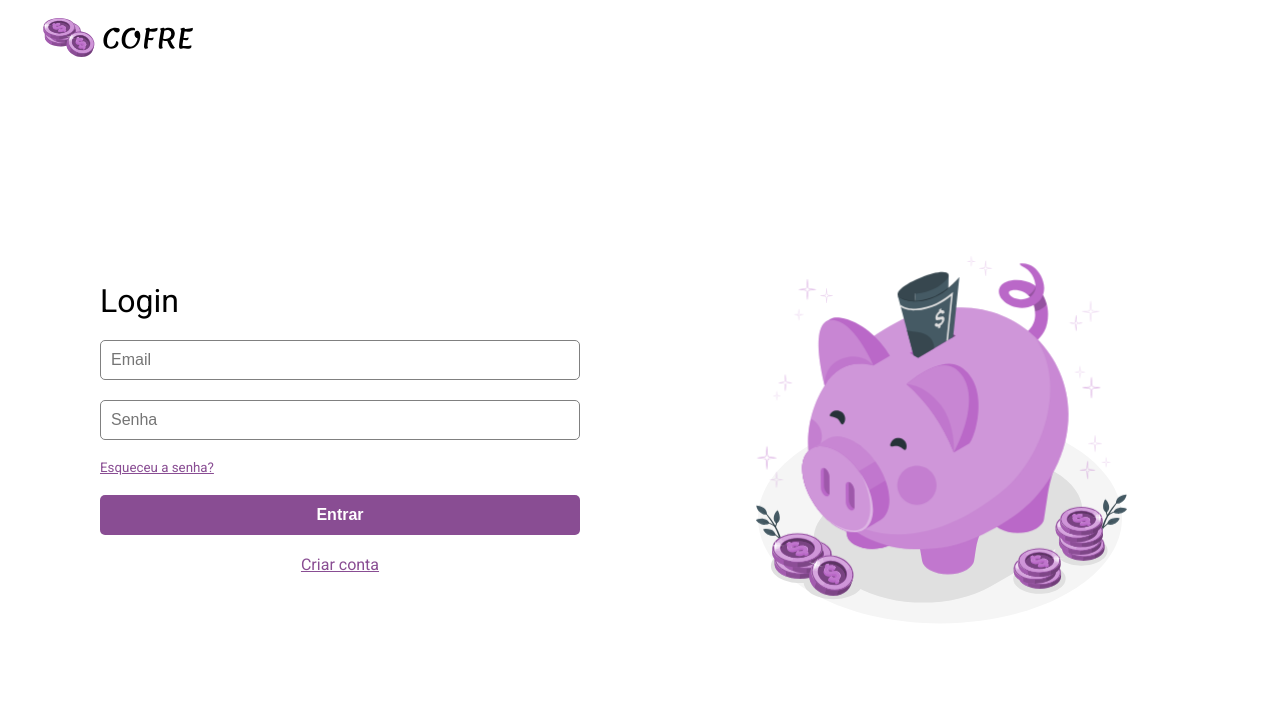
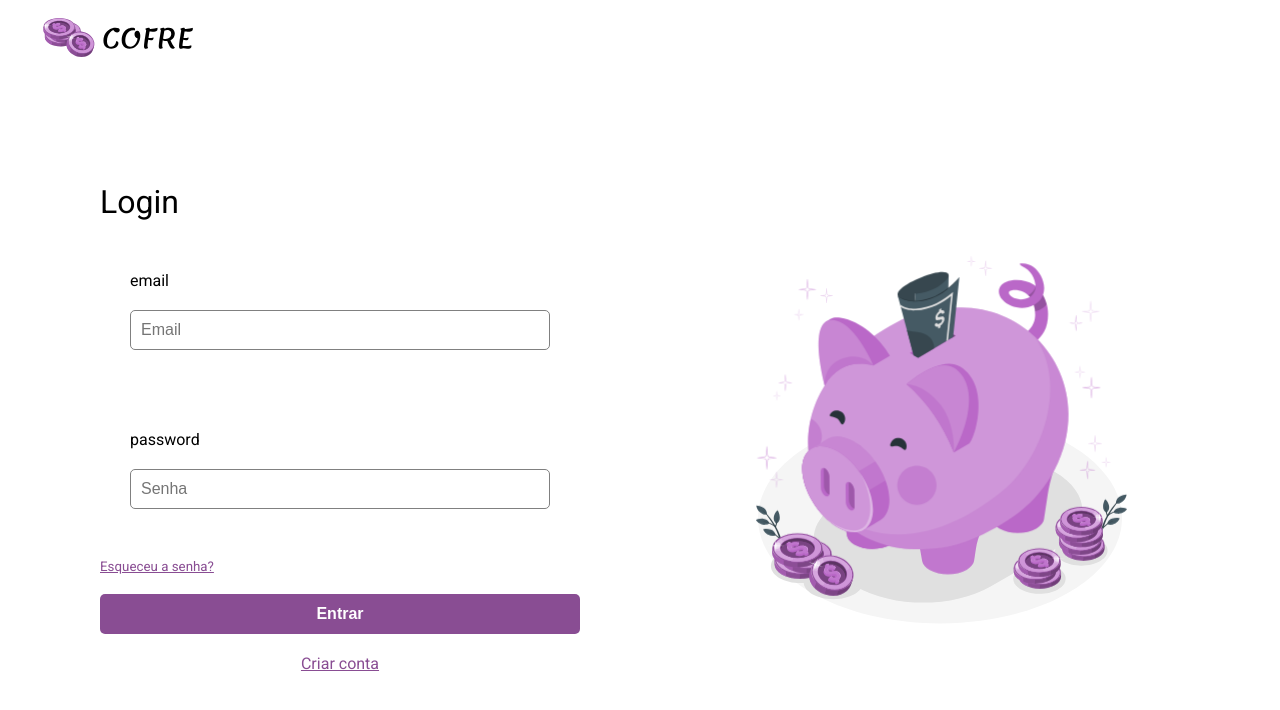
Before and after one commit to Sara01romao/cofre, a React (Vite) app: page / in a window 1280 px wide. Shown: the top 710 px of the page. Built offline with nearby package versions, Linux system fonts and the light colour scheme.

Commit message:
add label

```diff
--- a/src/components/Input/index.jsx
+++ b/src/components/Input/index.jsx
@@ -1,16 +1,20 @@
 import React from 'react'
-import { InpuStyle } from './styles';
+import { InpuContainer} from './styles';
 
 
 
 export  function Input({typeInput, setChange, value, id, placeholder}) {
   return (
-      <InpuStyle
+     <InpuContainer>
+       <label htmlFor={id}>{id}</label>
+        <input
         type={typeInput}
         id={id}
         onChange={e =>setChange(e.target.value)} value={value}
         placeholder={placeholder}
       />
+     </InpuContainer>
+
 
   )
 }
--- a/src/components/Input/styles.js
+++ b/src/components/Input/styles.js
@@ -1,10 +1,17 @@
 import styled from "styled-components";
 
-export const InpuStyle = styled.input`
+export const InpuContainer = styled.div`
+  display: flex;
+  flex-direction: column;
+  gap: 5px;
+
+input{
   max-width: 100%;
   height: 40px;
   padding: 0px 10px;
   border-radius: 5px;
   border: 1px solid grey;
   font-size: 1rem;
+}
+
 `;
```
